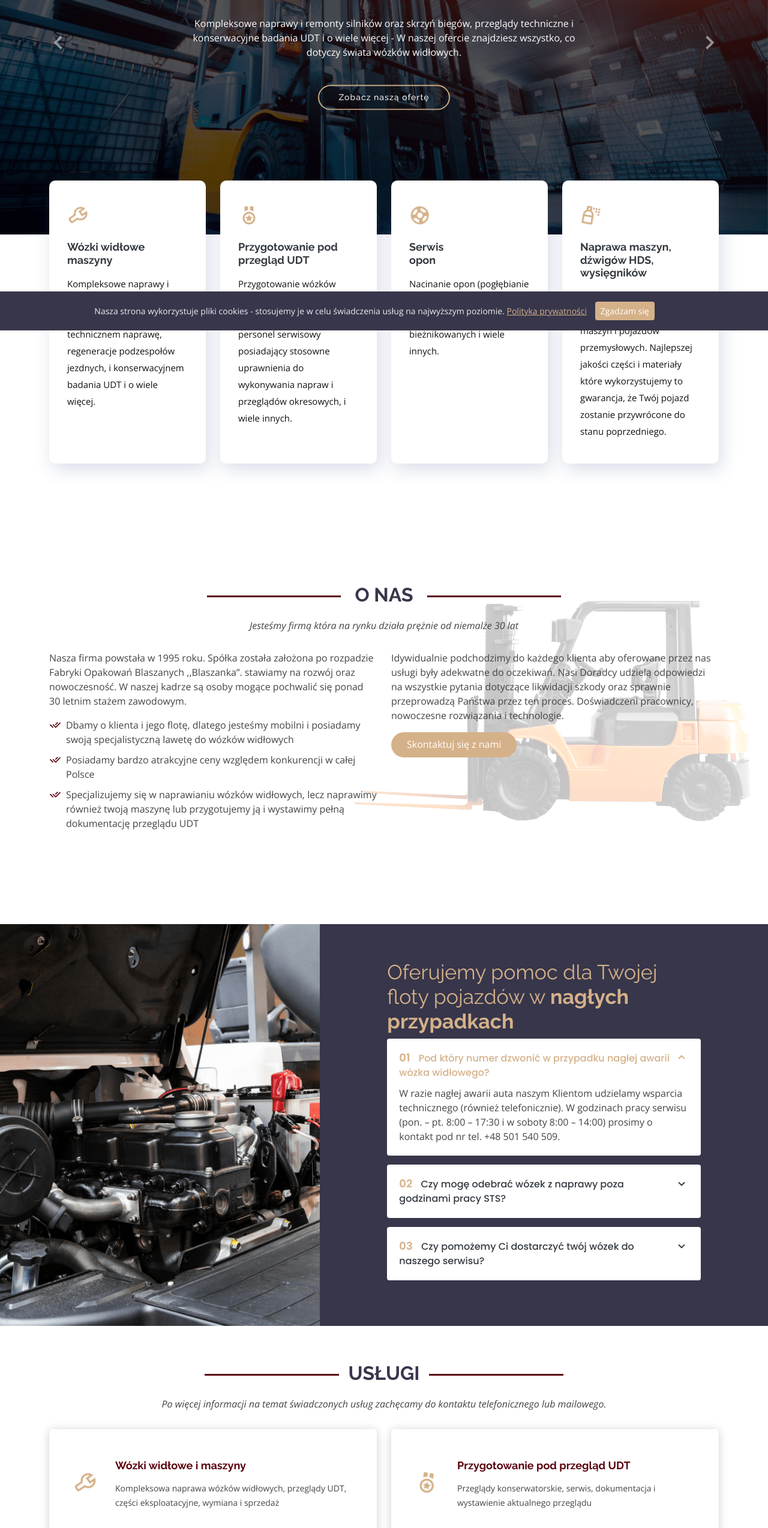
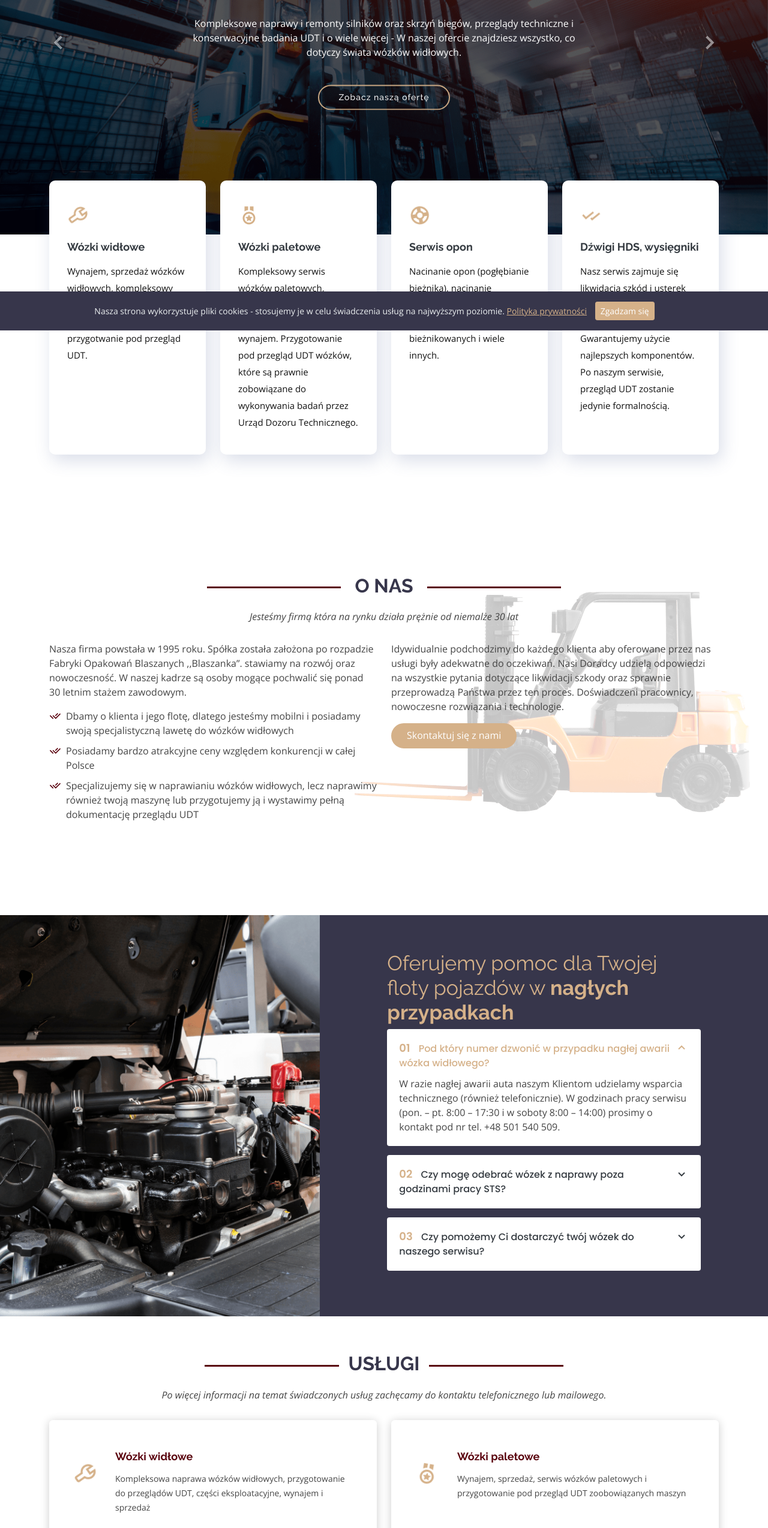
Before and after one commit to FrontJSack/StS, a plain HTML site: page index.html in a window 1280 px wide. Shown: the part 249-2797 px from the top of the page at 60% size. Drawn offline with nearby package versions, Linux system fonts and the light colour scheme.

Commit message:
Poprawki tekstu w usługach

```diff
--- a/index.html
+++ b/index.html
@@ -144,33 +144,32 @@
           <div class="col-md-6 col-lg-3 d-flex align-items-stretch mb-5 mb-lg-0" data-aos="fade-up">
             <div class="icon-box">
               <div class="icon"><i class='bx bx-wrench bx-tada'></i></div>
-              <h4 class="title"><a href="#services">Wózki widłowe <br> maszyny</a></h4>
-              <p class="description">Kompleksowe naprawy i remonty silników oraz skrzyń biegów, przeglądy technicznem naprawę, regeneracje podzespołów jezdnych, i konserwacyjnem badania UDT i o wiele więcej.</p>
+              <h4 class="title"><a href="#services">Wózki widłowe</a></h4>
+              <p class="description">Wynajem, sprzedaż wózków widłowych, kompleksowy serwis maszyn, sprzedaż części zamiennych, przygotwanie pod przegląd UDT.</p>
             </div>
           </div>
 
           <div class="col-md-6 col-lg-3 d-flex align-items-stretch mb-5 mb-lg-0" data-aos="fade-up" data-aos-delay="100">
             <div class="icon-box">
               <div class="icon"><i class="bx bx-medal bx-spin-hover"></i></div>
-              <h4 class="title"><a href="#services">Przygotowanie pod przegląd UDT</a></h4>
-              <p class="description">Przygotowanie wózków widłowych do odbioru przez Inspektora U.D.T.
-                Fachowy personel serwisowy posiadający stosowne uprawnienia do wykonywania napraw i przeglądów okresowych, i wiele innych.</p>
+              <h4 class="title"><a href="#services">Wózki paletowe</a></h4>
+              <p class="description">Kompleksowy serwis wózków paletowych, sprzedaż nowych jak i używanych maszyn, części, wynajem. Przygotowanie pod przegląd UDT wózków, które są prawnie zobowiązane do wykonywania badań przez Urząd Dozoru Technicznego.</p>
             </div>
           </div>
 
           <div class="col-md-6 col-lg-3 d-flex align-items-stretch mb-5 mb-lg-0" data-aos="fade-up" data-aos-delay="200">
             <div class="icon-box">
               <div class="icon"><i class="bx bxs-buoy bx-spin"></i></div>
-              <h4 class="title"><a href="#services">Serwis <br>opon</a></h4>
-              <p class="description">Nacinanie opon (pogłębianie bieżnika), wyważanie kół Sprzedaż opon nowych i bieżnikowanych i wiele innych.</p>
+              <h4 class="title"><a href="#services">Serwis opon</a></h4>
+              <p class="description">Nacinanie opon (pogłębianie bieżnika), nacinanie bieżnika, wyważanie kół Sprzedaż opon nowych i bieżnikowanych i wiele innych.</p>
             </div>
           </div>
 
           <div class="col-md-6 col-lg-3 d-flex align-items-stretch mb-5 mb-lg-0" data-aos="fade-up" data-aos-delay="300">
             <div class="icon-box">
-              <div class="icon"><i class='bx bx-spray-can bx-tada'></i></div>
-              <h4 class="title"><a href="#services">Naprawa maszyn,<br> dźwigów HDS, wysięgników</a></h4>
-              <p class="description">Nasz serwis zajmuje się likwidację szkód i usterek maszyn i pojazdów przemysłowych. Najlepszej jakości części i materiały które wykorzystujemy to gwarancja, że Twój pojazd zostanie przywrócone do stanu poprzedniego.</p>
+              <div class="icon"><i class='bx bx-check-double bx-tada'></i></div>
+              <h4 class="title"><a href="#services">Dźwigi HDS, wysięgniki</a></h4>
+              <p class="description">Nasz serwis zajmuje się likwidacją szkód i usterek maszyn i pojazdów przemysłowych. Gwarantujemy użycie najlepszych komponentów. Po naszym serwisie, przegląd UDT zostanie jedynie formalnością.</p>
             </div>
           </div>
 
@@ -277,31 +276,29 @@
           <div class="col-md-6 d-flex align-items-stretch" data-aos="fade-up" data-aos-delay="100">
             <div class="icon-box">
               <i class='bx bx-wrench bx-tada'></i>
-              <h4><a href="#contact">Wózki widłowe i maszyny</a></h4>
-              <p>Kompleksowa naprawa wózków widłowych, przeglądy UDT, części eksploatacyjne, wymiana i sprzedaż</p>
+              <h4><a href="#contact">Wózki widłowe</a></h4>
+              <p>Kompleksowa naprawa wózków widłowych, przygotowanie do przeglądów UDT, części eksploatacyjne, wynajem i sprzedaż</p>
             </div>
           </div>
           <div class="col-md-6 d-flex align-items-stretch mt-4 mt-md-0" data-aos="fade-up" data-aos-delay="200">
             <div class="icon-box">
               <i class='bx bx-medal bx-tada'></i>
-              <h4><a href="#contact">Przygotowanie pod przegląd UDT</a></h4>
-              <p>Przeglądy konserwatorskie, serwis, dokumentacja i wystawienie aktualnego przeglądu
-                </p>
+              <h4><a href="#contact">Wózki paletowe</a></h4>
+              <p>Wynajem, sprzedaż, serwis wózków paletowych i przygotowanie pod przegląd UDT zoobowiązanych maszyn</p>
             </div>
           </div>
           <div class="col-md-6 d-flex align-items-stretch mt-4 mt-md-0" data-aos="fade-up" data-aos-delay="300">
             <div class="icon-box">
               <i class='bx bxs-car-mechanic bx-tada' ></i>
               <h4><a href="#contact">Dźwigi HDS</a></h4>
-              <p>Serwis, przeglądy, wymiana części, dokumentacja i wystawienie aktualnego przeglądu
-                </p>
+              <p>Serwis, przeglądy, wymiana części, dokumentacja i przygotowanie pod przegląd UDT</p>
             </div>
           </div>
           <div class="col-md-6 d-flex align-items-stretch mt-4 mt-md-0" data-aos="fade-up" data-aos-delay="400">
             <div class="icon-box">
-              <i class='bx bx-tachometer bx-tada' ></i>
+              <i class='bx bx-git-branch bx-tada' ></i>
               <h4><a href="#contact">Wysięgniki</a></h4>
-              <p>Serwis wysięgników nożycowych i koszowych jak i również wymiana ich części</p>
+              <p>Serwis wysięgników nożycowych, koszowych, wymiana i sprzedaż części, przygotowanie pod przegląd UDT</p>
             </div>
           </div>
           <div class="col-md-6 d-flex align-items-stretch mt-4 mt-md-0" data-aos="fade-up" data-aos-delay="500">
@@ -313,9 +310,9 @@
           </div>
           <div class="col-md-6 d-flex align-items-stretch mt-4 mt-md-0" data-aos="fade-up" data-aos-delay="600">
             <div class="icon-box">
-              <i class='bx bx-spray-can bx-tada'></i>
-              <h4><a href="#contact">Naprawy blacharsko-lakiernicze</a></h4>
-              <p>Likwidacja szkód, usterek blacharskich maszyn, pojazdów przemysłowych oraz aut osobowych</p>
+              <i class='bx bxs-calendar-event bx-tada'></i>
+              <h4><a href="#contact">Serwis wind załadowczych</a></h4>
+              <p>Serwis, montaż, konserwacja, likwidacja szkód powypadkowych, przygotowanie pod przegląd UDT</p>
             </div>
           </div>
         </div>
```
